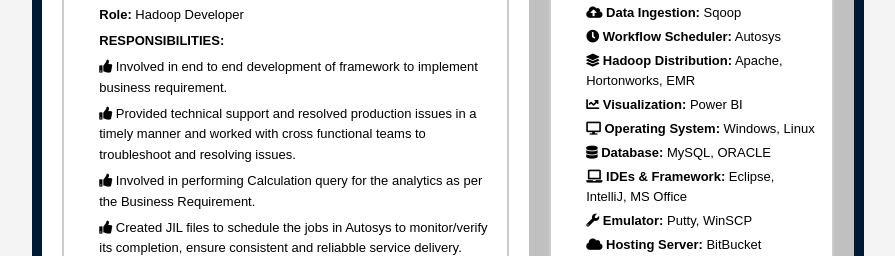
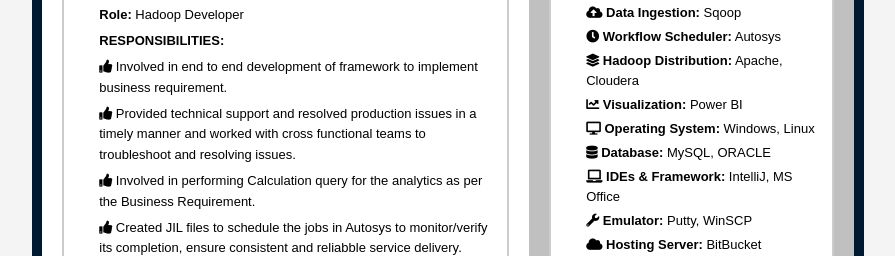
Before and after one commit to Kavipradeep/Resume, a plain HTML site: page index.html in a window 1280 px wide. Shown: the part 331-587 px from the top of the page, without its empty margins (192-1087 px from the left). Drawn offline with Linux system fonts and the light colour scheme.

Commit message:
Update index.html

```diff
--- a/index.html
+++ b/index.html
@@ -201,11 +201,11 @@
                     <li><i class="fas fa-cogs"></i> <strong>Data Processing:</strong> Hadoop(Map Reduce, Hive), Spark</li>
                     <li><i class="fas fa-cloud-upload-alt"></i> <strong>Data Ingestion:</strong> Sqoop</li>
                     <li><i class="fas fa-clock"></i> <strong>Workflow Scheduler:</strong> Autosys</li>
-                    <li><i class="fas fa-layer-group"></i> <strong>Hadoop Distribution:</strong> Apache, Hortonworks, EMR</li>
+                    <li><i class="fas fa-layer-group"></i> <strong>Hadoop Distribution:</strong> Apache, Cloudera</li>
                     <li><i class="fas fa-chart-line"></i> <strong>Visualization:</strong> Power BI</li>
                     <li><i class="fas fa-desktop"></i> <strong>Operating System:</strong> Windows, Linux</li>
                     <li><i class="fas fa-database"></i> <strong>Database:</strong> MySQL, ORACLE</li>
-                    <li><i class="fas fa-laptop"></i> <strong>IDEs & Framework:</strong> Eclipse, IntelliJ, MS Office</li>
+                    <li><i class="fas fa-laptop"></i> <strong>IDEs & Framework:</strong> IntelliJ, MS Office</li>
                     <li><i class="fas fa-wrench"></i> <strong>Emulator:</strong> Putty, WinSCP</li>
                     <li><i class="fas fa-cloud"></i> <strong>Hosting Server:</strong> BitBucket</li>
                     <li><i class="fas fa-laptop"></i> <strong>Software Development:</strong> Agile Methodology</li>
```
